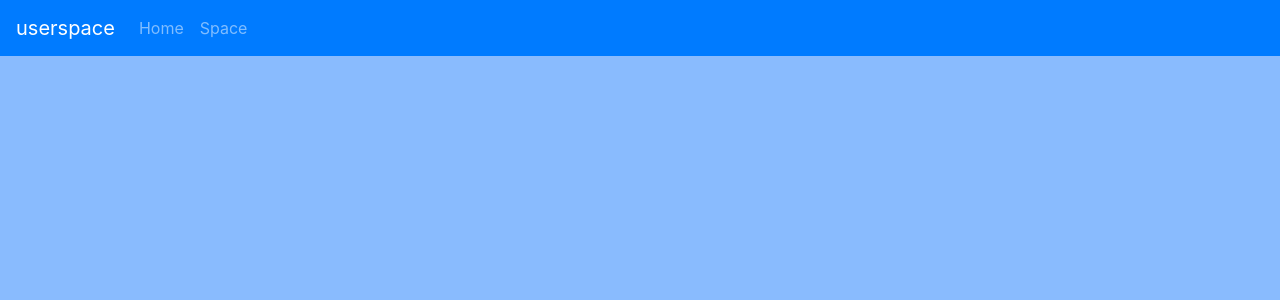
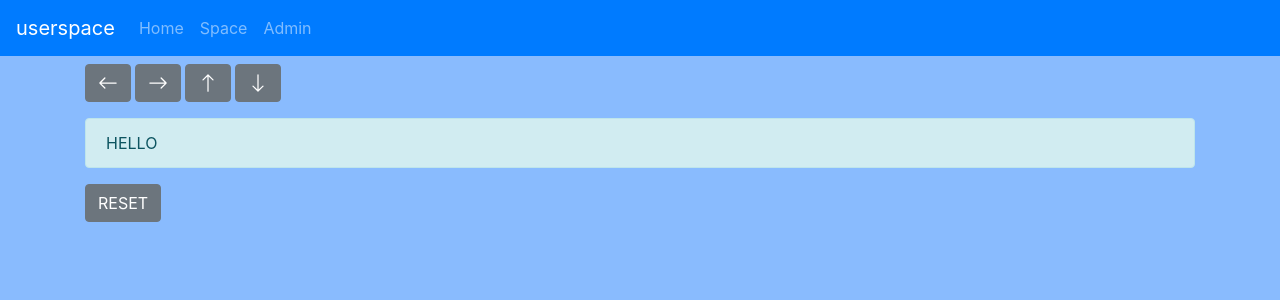
Before and after one commit to Bearwithme2/user-space-front, a Vue app: page /admin in a window 1280 px wide. Shown: the top 300 px of the page. Built offline with nearby package versions, Linux system fonts and the light colour scheme.

Commit message:
admin view mockup

```diff
--- a/src/router/index.js
+++ b/src/router/index.js
@@ -16,7 +16,13 @@ const routes = [
     // this generates a separate chunk (about.[hash].js) for this route
     // which is lazy-loaded when the route is visited.
     component: () =>
-      import(/* webpackChunkName: "about" */ "../views/space/SpaceView.vue")
+      import(/* webpackChunkName: "space" */ "../views/space/SpaceView.vue")
+  },
+  {
+    path: "/admin",
+    name: "Admin",
+    component: () =>
+      import(/* webpackChunkName: admin */ "../views/admin/AdminView.vue")
   }
 ];
 
--- a/src/views/Navigation.vue
+++ b/src/views/Navigation.vue
@@ -4,12 +4,13 @@
     <b-navbar-nav>
       <b-nav-item to="/">Home</b-nav-item>
       <b-nav-item to="/space">Space</b-nav-item>
+      <b-nav-item to="/admin">Admin</b-nav-item>
     </b-navbar-nav>
   </b-navbar>
 </template>
 
 <script>
 export default {
-  name: "Navigation"
-};
+  name: 'Navigation',
+}
 </script>
--- /dev/null
+++ b/src/views/admin/AdminView.vue
@@ -0,0 +1,62 @@
+<template>
+  <b-container>
+    <div class="mb-3">
+      <b-button @click="left">
+        <b-icon icon="arrow-left" />
+      </b-button>
+      <b-button @click="right" class="ml-1">
+        <b-icon icon="arrow-right" />
+      </b-button>
+      <b-button @click="up" class="ml-1">
+        <b-icon icon="arrow-up" />
+      </b-button>
+      <b-button @click="down" class="ml-1">
+        <b-icon icon="arrow-down" />
+      </b-button>
+    </div>
+    <b-alert show>
+      <div v-if="iconArray.length > 0">
+        <b-row align-content="start">
+          <b-col cols="1" v-for="(icon, index) in iconArray" :key="index">
+            <b-icon :icon="icon" />
+          </b-col>
+        </b-row>
+      </div>
+      <div v-else>
+        HELLO
+      </div>
+    </b-alert>
+
+    <b-button @click="reset">
+      RESET
+    </b-button>
+  </b-container>
+</template>
+
+<script>
+export default {
+  name: "AdminView",
+  data() {
+    return {
+      iconArray: []
+    };
+  },
+  methods: {
+    left() {
+      this.iconArray.push("arrow-left");
+    },
+    right() {
+      this.iconArray.push("arrow-right");
+    },
+    up() {
+      this.iconArray.push("arrow-up");
+    },
+    down() {
+      this.iconArray.push("arrow-down");
+    },
+    reset() {
+      this.iconArray = [];
+    }
+  }
+};
+</script>
--- a/src/views/space/Components/ProfileContent/ProfileContent.vue
+++ b/src/views/space/Components/ProfileContent/ProfileContent.vue
@@ -1,9 +1,9 @@
 <template>
   <b-card no-body>
     <b-tabs card>
-      <Posts :posts="posts" />
-      <Friends />
-      <Groups />
+      <posts :posts="posts" />
+      <friends />
+      <groups />
     </b-tabs>
   </b-card>
 </template>
--- a/src/views/space/SpaceView.vue
+++ b/src/views/space/SpaceView.vue
@@ -2,12 +2,12 @@
   <b-container fluid>
     <b-row cols="3">
       <b-col>
-        <Profile>
-          <UserForm :loading="loading" :form="form" />
-        </Profile>
+        <profile>
+          <user-form :loading="loading" :form="form" />
+        </profile>
       </b-col>
       <b-col class="pl-0" cols="8">
-        <ProfileContent :posts="posts" />
+        <profile-content :posts="posts" />
       </b-col>
     </b-row>
   </b-container>
```
